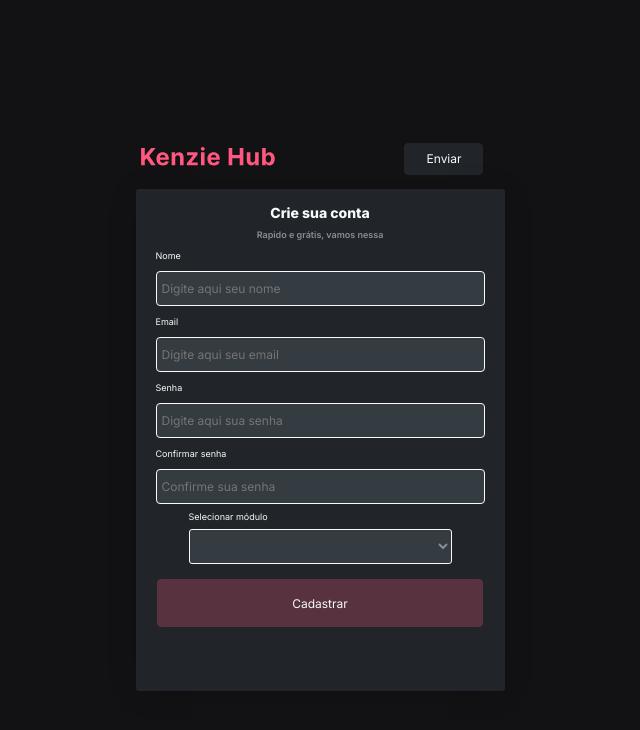
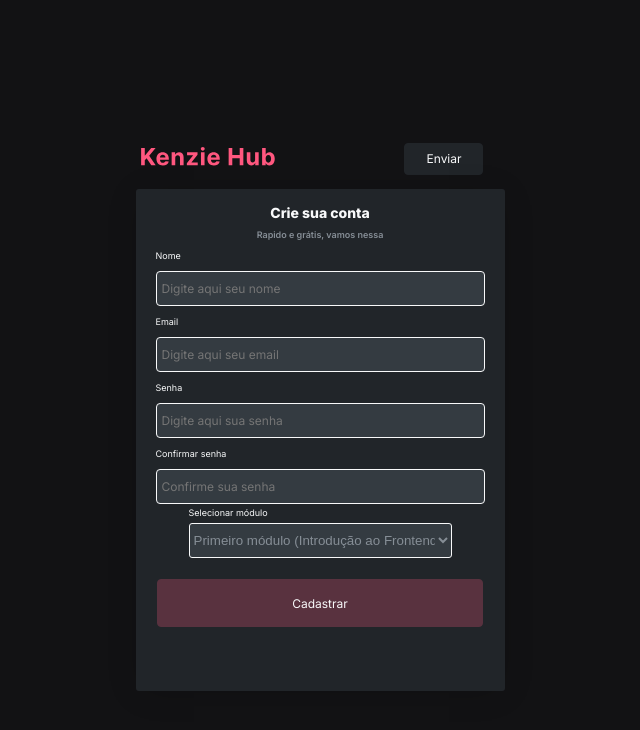
Before and after one commit to Kenzie-Academy-Brasil-Developers/react-entrega-s2-kenzie-hub-monafmenezes, a React (Create React App) app: page /register in a window 1280 px wide. Shown: the top 730 px of the page, without its empty margins (320-960 px from the left). Built offline with nearby package versions, Linux system fonts and the light colour scheme.

Commit message:
feat[Register]: Adicionando validações ao Register

```diff
--- a/package.json
+++ b/package.json
@@ -5,6 +5,7 @@
   "dependencies": {
     "@emotion/react": "^11.8.1",
     "@emotion/styled": "^11.8.1",
+    "@hookform/resolvers": "^2.8.8",
     "@mui/material": "^5.4.3",
     "@testing-library/jest-dom": "^5.14.1",
     "@testing-library/react": "^12.0.0",
@@ -12,11 +13,14 @@
     "axios": "^0.26.0",
     "react": "^17.0.2",
     "react-dom": "^17.0.2",
+    "react-hook-form": "^7.27.1",
     "react-icons": "^4.3.1",
     "react-router-dom": "5",
     "react-scripts": "5.0.0",
+    "react-toastify": "^8.2.0",
     "styled-components": "^5.3.3",
-    "web-vitals": "^2.1.0"
+    "web-vitals": "^2.1.0",
+    "yup": "^0.32.11"
   },
   "scripts": {
     "start": "react-scripts start",
--- a/src/App.js
+++ b/src/App.js
@@ -1,3 +1,5 @@
+import 'react-toastify/dist/ReactToastify.css';
+import { ToastContainer } from "react-toastify";
 import Routes from "./Routes";
 import GlobalStyled from "./Styles/global"
 function App() {
@@ -5,7 +7,20 @@ function App() {
 
     <>
       <GlobalStyled/>
+      <ToastContainer
+        position="top-right"
+        autoClose={5000}
+        hideProgressBar={false}
+        newestOnTop={false}
+        closeOnClick
+        rtl={false}
+        pauseOnFocusLoss
+        draggable
+        pauseOnHover
+      />
       <Routes/>
+
+
     </>
 
   );
--- a/src/Components/Input/index.jsx
+++ b/src/Components/Input/index.jsx
@@ -6,11 +6,10 @@ const Input = ({label, register, height, name, icon: Icon, error='', ...rest}) =
 
         <Container>
 
-            <div><p>{label}</p> {!!error && <span> {error}</span>}</div>
-
+            <div><p>{label} {!!error && <span> - {error}</span>}</p></div>
             <InputContainer isErrored={!!error}>
 
-                <input {...rest}/>
+                <input {...rest}  {...register(name)}/>
                 {Icon && <Icon size={10} />}
 
 
--- a/src/Components/Select/index.jsx
+++ b/src/Components/Select/index.jsx
@@ -1,48 +1,17 @@
-import { FormControl, InputLabel, MenuItem, Select } from "@mui/material"
 import { Container, Status, SelectOpition } from "./style"
 
 
-const SelectStatus = ({event, children, estilo,  ...rest}) => {
+const SelectStatus = ({status, register, name, error ,label, ...rest}) => {
 
     return(
 
-    //    <FormControl fullWidth>
-    //        <InputLabel
-    //         style={{
-    //             marginTop: 17,
-    //             color: '#e3f2fd',
-    //             marginLeft: 8
-    //         }}
 
-    //        >Status</InputLabel>
-    //        <Select
-
-    //             labelId="demo-simple-select-label"
-    //             id="demo-simple-select"
-    //             value='status'
-    //             label="Status"
-    //             onChange={event}
-
-
-    //             style={{
-    //                 width: '94%',
-    //                 height: 38,
-    //                 marginTop: 15,
-    //                 marginLeft: 10
-    //             }}
-
-    //         >
-    //         <MenuItem value='iniciante'>Iniciante</MenuItem>
-    //         <MenuItem value='intermediário'>Intermediário</MenuItem>
-    //         <MenuItem  value='avançado'>Avançado</MenuItem>
-    //        </Select>
-
-
-    //    </FormControl>
         <Container>
-            <label>{children}</label>
-            <SelectOpition value='status' label="Status">
-                <Status>{estilo}</Status>
+            <div><p>{label} {!!error && <span> {error}</span> }</p></div>
+            <SelectOpition isErrored={!!error} label="Status" {...rest} {...register(name)}>
+                {status.map((atual, index) => (
+                    <Status value={atual} key={index} >{atual}</Status>
+                ))}
             </SelectOpition>
 
         </Container>
--- a/src/Components/Select/style.js
+++ b/src/Components/Select/style.js
@@ -4,9 +4,10 @@ import styled from "styled-components";
 export const Container = styled.div`
     width: 263px;
     height: 60px;
-    label {
+    p, span {
         font-family: 'Inter';
         font-size: 9px;
+        margin-top: 3px;
     }
 
 `
@@ -18,7 +19,6 @@ export const SelectOpition = styled.select`
         display: flex;
         flex-direction: row;
         align-items: center;
-        padding: 0px 12px;
         background-color:var(--grey-2);
         border: 1px solid var(--grey-0);
         color: var(--grey-5);
@@ -29,6 +29,6 @@ export const SelectOpition = styled.select`
 `
 
 export const Status = styled.option`
-
+    text-align: center;
 
 `
--- a/src/Pages/Register/index.jsx
+++ b/src/Pages/Register/index.jsx
@@ -4,8 +4,56 @@ import Button from '../../Components/Button'
 import {colorprimarynegative, grey1, grey2, grey3} from '../../Styles/global'
 import Input from '../../Components/Input'
 import SelectStatus from "../../Components/Select"
+import * as yup from 'yup';
+import { useForm } from "react-hook-form";
+import { yupResolver } from '@hookform/resolvers/yup';
+import { Redirect, useHistory } from "react-router-dom"
+import api from '../../Services/api'
+import { toast } from "react-toastify"
 
-const Register = () => {
+const Register = ({authenticated}) => {
+    const modulos = [
+                "Primeiro módulo (Introdução ao Frontend)",
+                "Segundo módulo (Frontend Avançado)",
+                "Terceiro módulo (Introdução ao Backend)",
+                "Quarto módulo (Backend Avançado)"
+    ]
+
+    const schema = yup.object().shape({
+        name: yup.string().required('Campo obrigatório'),
+        email: yup.string().email('Email inválido').required('Campo obrigatório'),
+        password: yup.string().min(6, 'mínimo 6 digitos').required('Campo obrigatório'),
+        password_confirm: yup.string().oneOf([yup.ref('password'), 'Senhas diferentes']).required('Campo obrigatório'),
+        course_module: yup.string().required('Campo obrigatório')
+    })
+
+    const {register, handleSubmit, formState: {errors}} = useForm({
+        resolver: yupResolver(schema)
+    })
+
+    const history = useHistory()
+
+    const submit = ({name, email, password, course_module, bio='Lorem ipsum dolor emet', contact='"linkedin/in"'}) => {
+
+        const user = {email, password, name, bio, contact, course_module}
+
+        api.post('/users', user)
+        .then((response) =>{
+            toast.success('Sucesso ao criar a conta')
+            history.push('/')
+        })
+        .catch((_) => {
+            toast.error('Erro ao criar a conta, tente outro email')
+        })
+
+    }
+    const handleLogin = () => {
+        history.push('/')
+    }
+
+    if(authenticated) {
+        return <Redirect to='/dashboard' />
+    }
 
     return(
 
@@ -20,6 +68,7 @@ const Register = () => {
                     colorHover={grey2}
                     widthDesktop='79px'
                     color={grey3}
+                    onClick={handleLogin}
                 >Enviar</Button>
 
 
@@ -28,16 +77,24 @@ const Register = () => {
                 <h2>Crie sua conta</h2>
                 <span>Rapido e grátis, vamos nessa</span>
 
+                <form onSubmit={handleSubmit(submit)}>
                     <Input
                     label='Nome'
                     height='38px'
                     placeholder='Digite aqui seu nome'
+                    register={register}
+                    name='name'
+                    error={errors.name?.message}
+
                     />
 
                     <Input
                         label='Email'
                         height='38px'
                         placeholder='Digite aqui seu email'
+                        register={register}
+                        name='email'
+                        error={errors.email?.message}
                     />
 
                     <Input
@@ -45,6 +102,9 @@ const Register = () => {
                         height='38px'
                         type='password'
                         placeholder='Digite aqui sua senha'
+                        register={register}
+                        name='password'
+                        error={errors.password?.message}
                     />
 
                     <Input
@@ -52,9 +112,18 @@ const Register = () => {
                         height='38px'
                         type='password'
                         placeholder='Confirme sua senha'
+                        register={register}
+                        name='password_confirm'
+                        error={errors.password_confirm?.message}
                     />
 
-                <SelectStatus children='Selecionar módulo' />
+                    <SelectStatus
+                        children='Selecionar módulo'
+                        status={modulos} register={register}
+                        name='course_module'
+                        error={errors.course_module?.message}
+                        label='Selecionar módulo'
+                    />
 
                     <Button
                         height='38px'
@@ -63,8 +132,11 @@ const Register = () => {
                         colorHover={grey1}
                         widthDesktop='326px'
                         color={colorprimarynegative}
+                        type='submit'
 
                     >Cadastrar</Button>
+
+                </form>
 
 
 
--- a/src/Pages/Register/style.js
+++ b/src/Pages/Register/style.js
@@ -55,6 +55,12 @@ export const Card = styled.div `
     border-radius: 3px;
     height: 432px;
 
+    form{
+        width: 100%;
+        display: flex;
+        flex-direction: column;
+        align-items: center;
+    }
     h2 {
         font-weight: bold;
         font-size: 14px;
--- a/src/Routes/index.jsx
+++ b/src/Routes/index.jsx
@@ -2,18 +2,31 @@ import { Route, Switch } from "react-router-dom"
 import Login from '../Pages/Login'
 import Home from '../Pages/Home'
 import Register from '../Pages/Register'
+import { useState, useEffect } from "react"
 
 const Routes = () => {
+
+    const [authenticated, setAuthenticated] = useState(false)
+
+
+    useEffect(() => {
+        const token = JSON.parse(localStorage.getItem('@Kenziehub:token'))
+        if(token) {
+            return setAuthenticated(true)
+        }
+    }, [authenticated])
+
+
     return(
         <Switch>
             <Route exact path='/'>
-                <Login/>
+                <Login authenticated={authenticated}  />
             </Route>
             <Route exact path='/home'>
-                <Home/>
+                <Home authenticated={authenticated}  />
             </Route>
             <Route exact path='/register'>
-                <Register/>
+                <Register authenticated={authenticated}  />
             </Route>
         </Switch>
     )
--- a/src/Services/api.js
+++ b/src/Services/api.js
@@ -1,7 +1,7 @@
 import axios from 'axios'
 
 const api = axios.create({
-    baseURL:'https://kenziehub.herokuapp.com'
+    baseURL: 'https://kenziehub.herokuapp.com/'
 })
 
 export default api
```
Also changed, not shown: 1 other file (tests, documents, lock files or other folders). Lines whose indentation alone changed are shown as unchanged.
